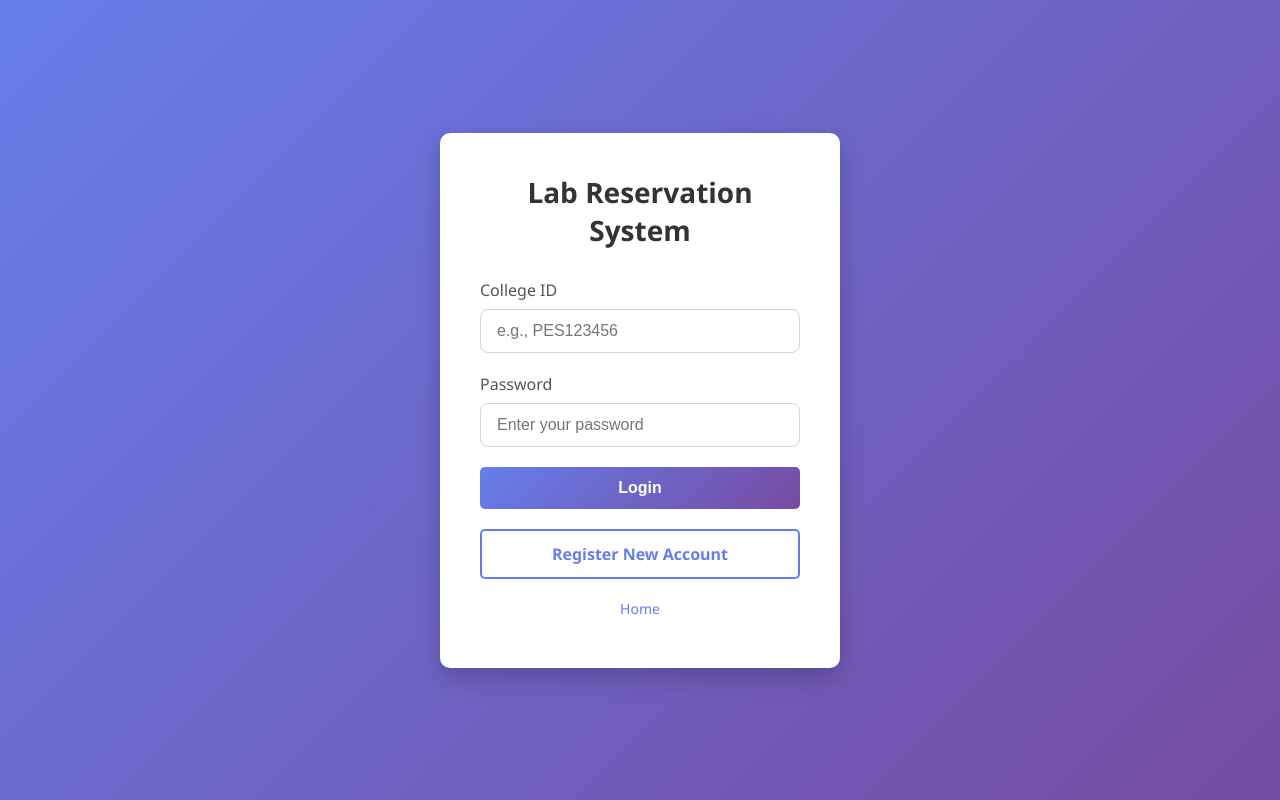
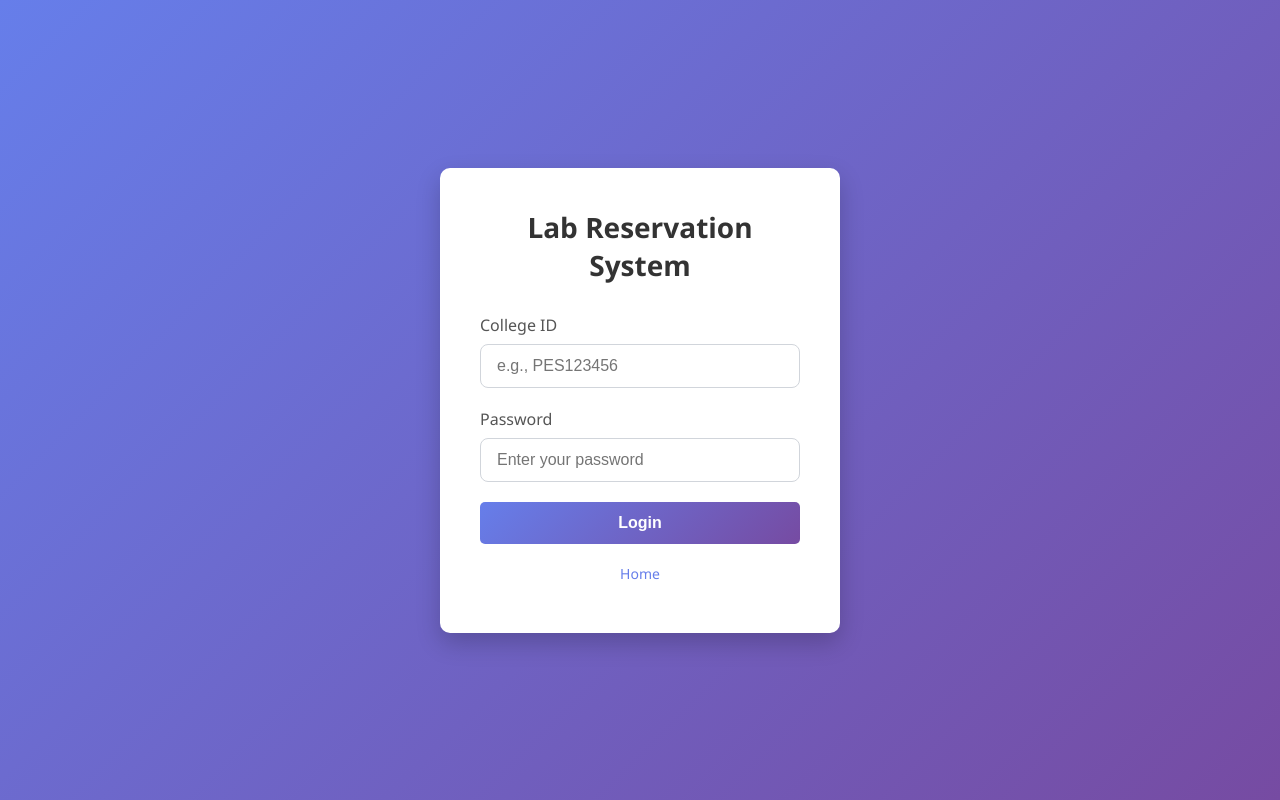
Before and after one commit to geekygruesome/lab_reservation_system, a Flask app: page /login.html in a window 1280 px wide. Run offline with Flask 3, Linux system fonts and the light colour scheme.

Commit message:
Remove Register button from login page - Remove Register New Account button from login.html - Remove unused register-button CSS styles - Keep only login form and home navigation link

```diff
--- a/templates/login.html
+++ b/templates/login.html
@@ -96,27 +96,6 @@
             color: #667eea;
             font-weight: 600;
         }
-        .register-button {
-            display: inline-block;
-            width: 100%;
-            padding: 12px;
-            background: white;
-            color: #667eea;
-            border: 2px solid #667eea;
-            border-radius: 5px;
-            font-size: 16px;
-            font-weight: 600;
-            text-decoration: none;
-            transition: all 0.3s;
-            box-sizing: border-box;
-            text-align: center;
-        }
-        .register-button:hover {
-            background: #667eea;
-            color: white;
-            transform: translateY(-2px);
-            box-shadow: 0 5px 15px rgba(102, 126, 234, 0.4);
-        }
     </style>
 </head>
 <body>
@@ -135,11 +114,6 @@
             <div class="loading" id="loading">Logging in...</div>
             <div class="message" id="message"></div>
         </form>
-
-        <!-- Register Button -->
-        <div style="margin-top: 20px; text-align: center;">
-            <a href="/register.html" class="register-button">Register New Account</a>
-        </div>
 
         <!-- Navigation Links -->
         <div style="text-align: center; margin-top: 20px;">
```
